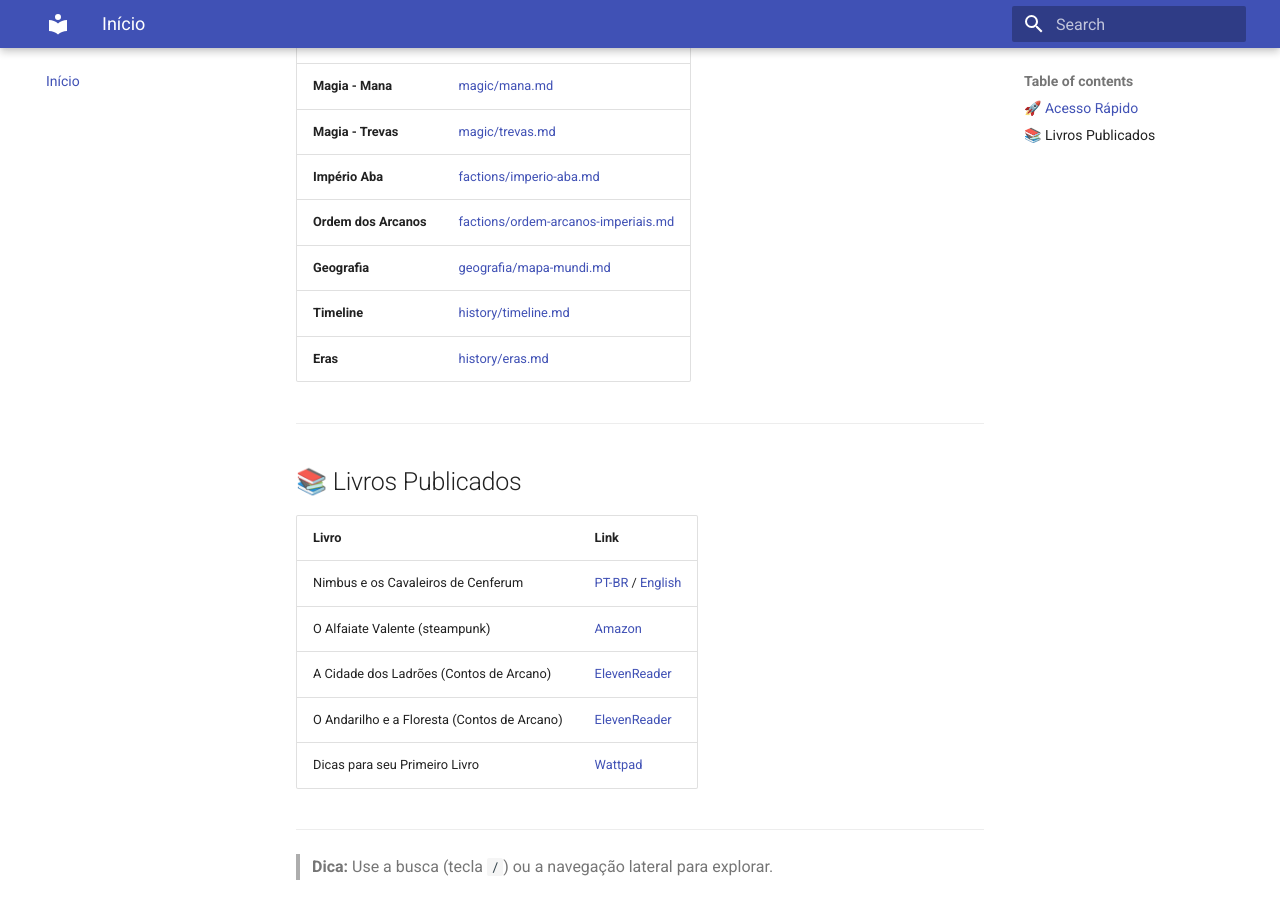
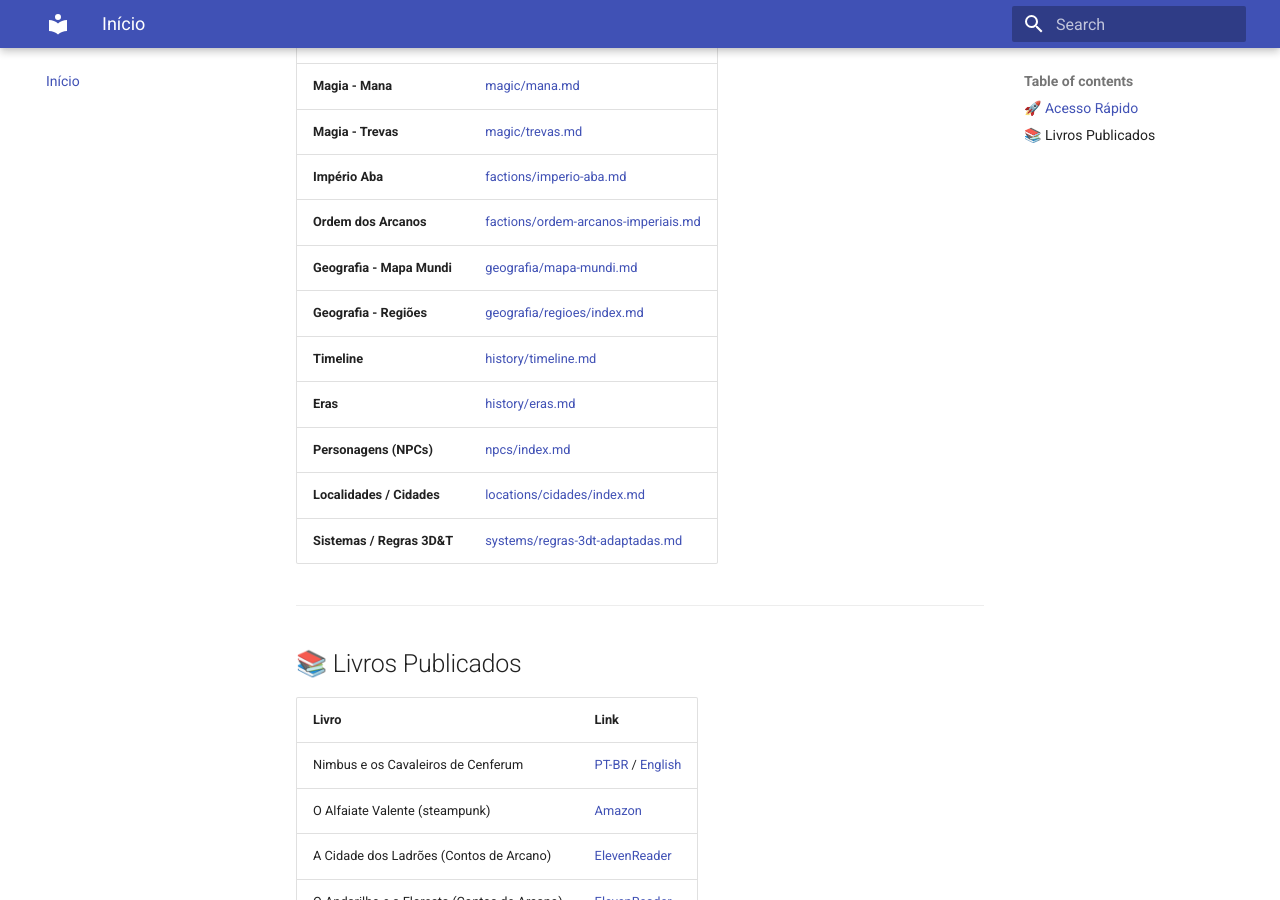
Before and after one commit to M4T4R0/wiki-arcano, an MkDocs documentation site: the page built from docs/index.md, in a window 1280 px wide and 900 px high, scrolled down 489 px. Built offline with MkDocs 1.6.1 and Material for MkDocs 9.7.7, drawn with Linux system fonts in a browser that asks for light colours.

Commit message:
Add missing nav: NPCs, Cidades, Regiões, Sistemas 3D&T

```diff
--- a/docs/index.md
+++ b/docs/index.md
@@ -15,9 +15,13 @@
 | **Magia - Trevas** | [magic/trevas.md](magic/trevas.md) |
 | **Império Aba** | [factions/imperio-aba.md](factions/imperio-aba.md) |
 | **Ordem dos Arcanos** | [factions/ordem-arcanos-imperiais.md](factions/ordem-arcanos-imperiais.md) |
-| **Geografia** | [geografia/mapa-mundi.md](geografia/mapa-mundi.md) |
+| **Geografia - Mapa Mundi** | [geografia/mapa-mundi.md](geografia/mapa-mundi.md) |
+| **Geografia - Regiões** | [geografia/regioes/index.md](geografia/regioes/index.md) |
 | **Timeline** | [history/timeline.md](history/timeline.md) |
 | **Eras** | [history/eras.md](history/eras.md) |
+| **Personagens (NPCs)** | [npcs/index.md](npcs/index.md) |
+| **Localidades / Cidades** | [locations/cidades/index.md](locations/cidades/index.md) |
+| **Sistemas / Regras 3D&T** | [systems/regras-3dt-adaptadas.md](systems/regras-3dt-adaptadas.md) |
 
 ---
 
```
Also changed, not shown: index.md (+5 -1 lines).
